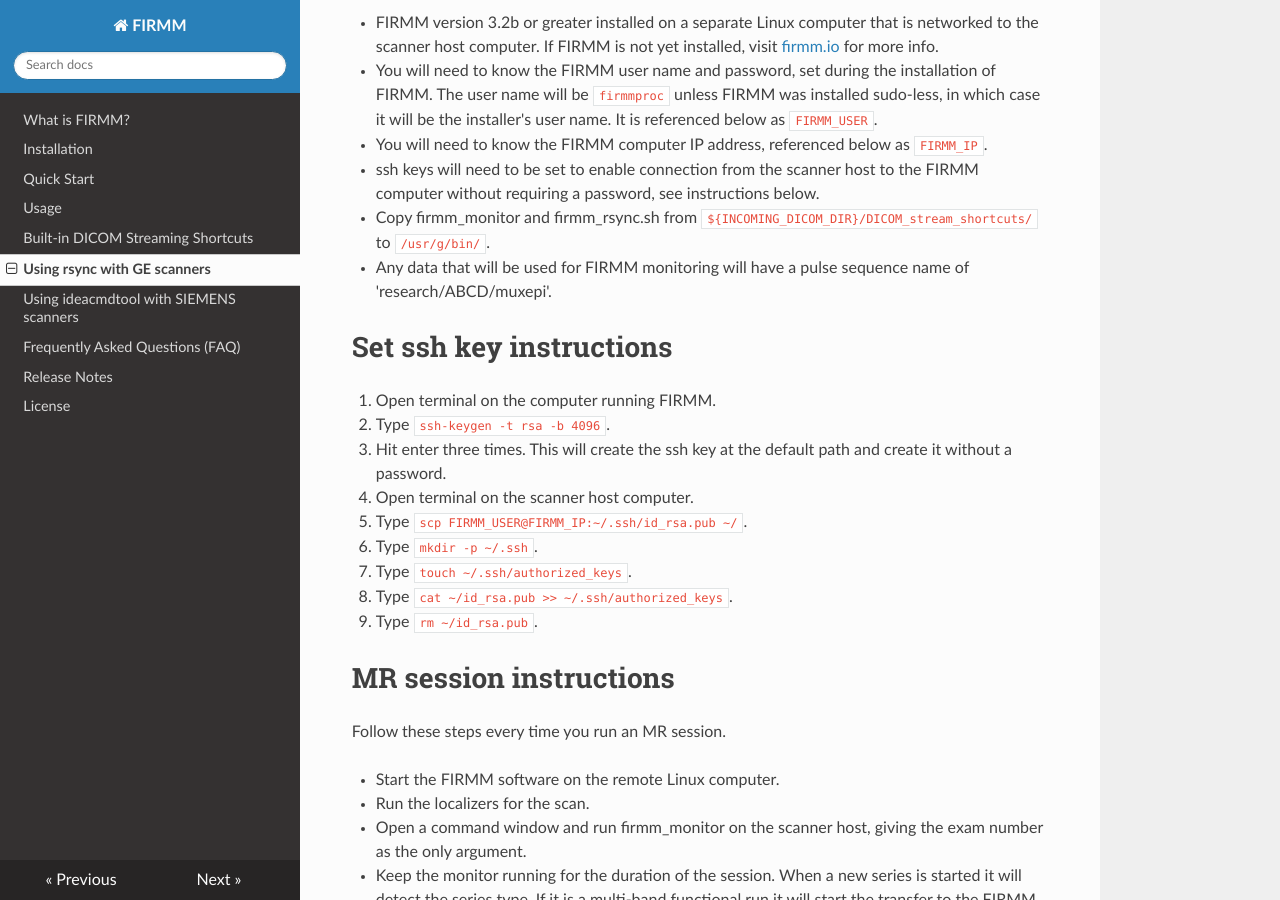
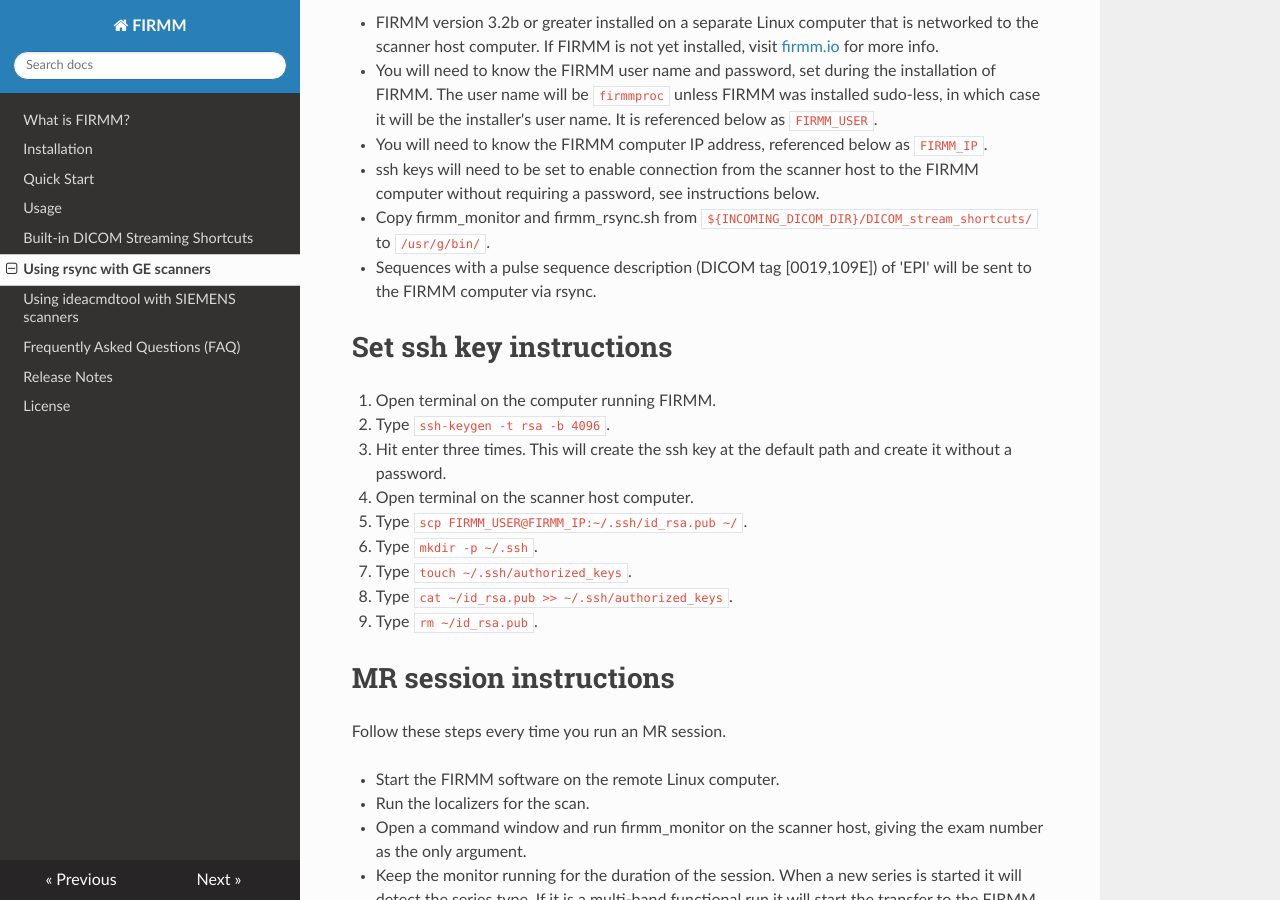
Before and after one commit to FIRMMsoftware/firmm_docs, an MkDocs documentation site: the page built from docs/ge_dicom_streaming.md, in a window 1280 px wide and 900 px high, scrolled down 440 px. Built offline with MkDocs 1.6.1, drawn with Linux system fonts in a browser that asks for light colours; nearby versions of some CDN libraries; old or Windows-style settings are respelled for this version of MkDocs.

Commit message:
Update GE streaming page to specify DICOM tag

```diff
--- a/docs/ge_dicom_streaming.md
+++ b/docs/ge_dicom_streaming.md
@@ -8,7 +8,7 @@
 * You will need to know the FIRMM computer IP address, referenced below as `FIRMM_IP`.
 * ssh keys will need to be set to enable connection from the scanner host to the FIRMM computer without requiring a password, see instructions below.
 * Copy firmm_monitor and firmm_rsync.sh from `${INCOMING_DICOM_DIR}/DICOM_stream_shortcuts/` to `/usr/g/bin/`.
-* Any data that will be used for FIRMM monitoring will have a pulse sequence name of 'research/ABCD/muxepi'.
+* Sequences with a pulse sequence description (DICOM tag [0019,109E]) of 'EPI' will be sent to the FIRMM computer via rsync.
 
 # Set ssh key instructions
 1. Open terminal on the computer running FIRMM.
```
